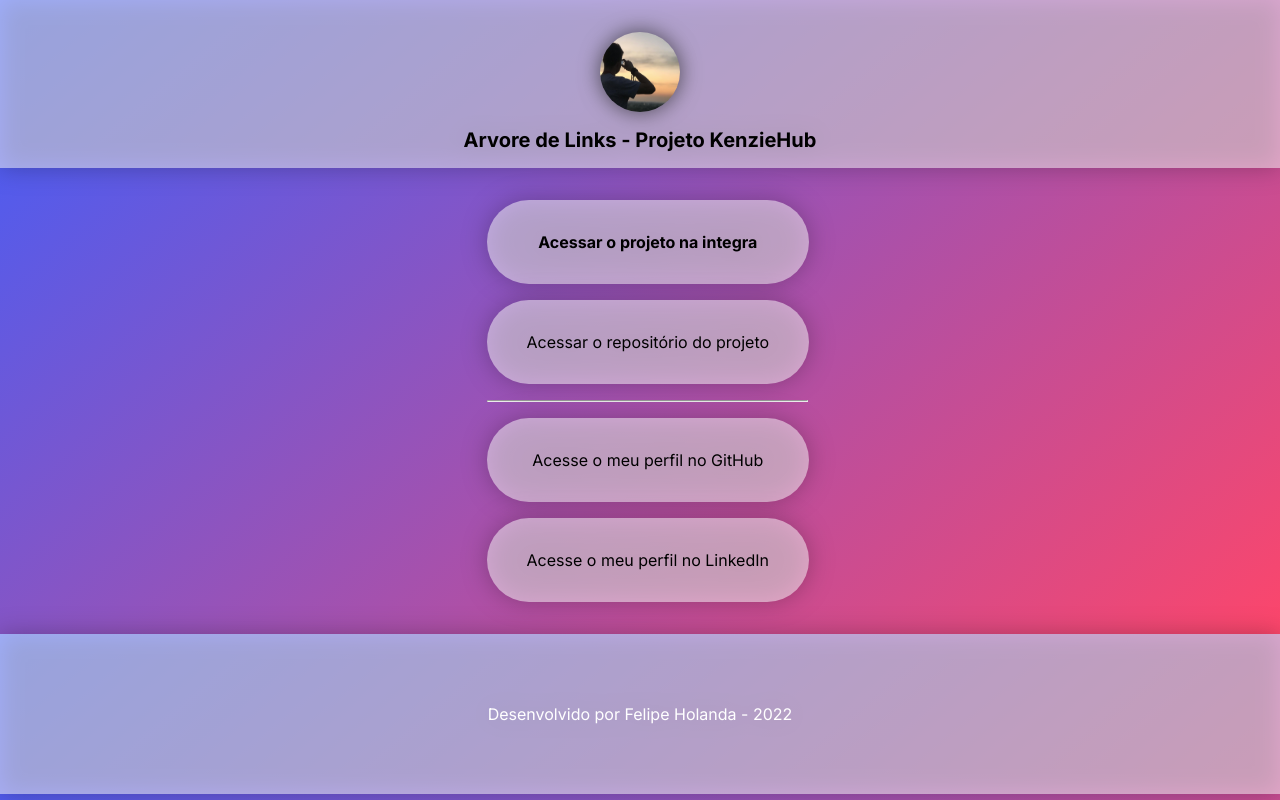
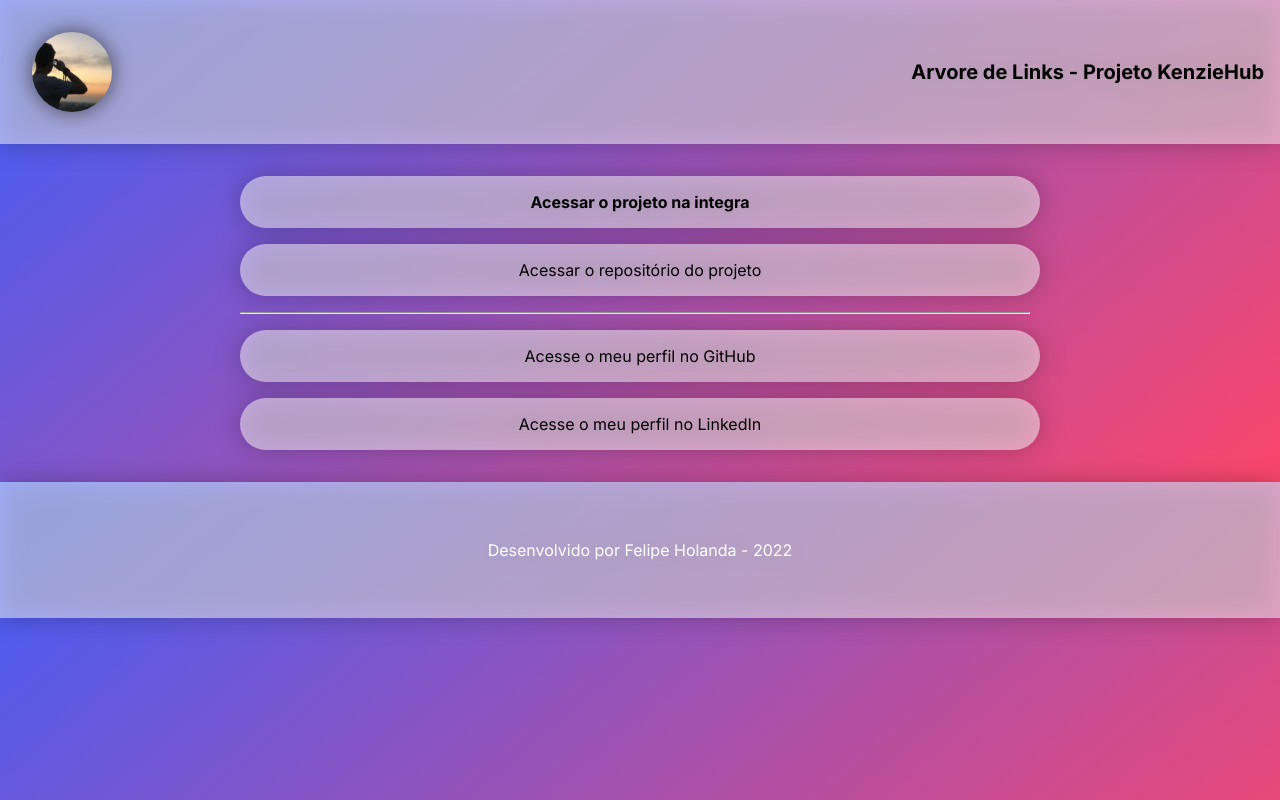
Before and after one commit to Felipe-Holanda/linkTree, a plain HTML site: page KenzieHub/index.html in a window 1280 px wide. Drawn offline with Linux system fonts and the light colour scheme.

Commit message:
Mobile first

```diff
--- a/KenzieHub/index.css
+++ b/KenzieHub/index.css
@@ -116,3 +116,23 @@ footer{
     background-color: rgba(255,255,255,.5);
     filter: drop-shadow(0 0 0.75rem rgba(0,0,0,.5));
 }
+@media screen and (min-width: 768px){
+    header{
+        display: flex;
+        flex-direction: row;
+        justify-content: space-between;
+    }
+    main{
+        flex-direction: row;
+        flex-wrap: wrap;
+        justify-content: space-around;
+    }
+    li{
+        width: 50em;
+        margin: 1em;
+        padding: 1em;
+    }
+    footer{
+        height: 8.5em;
+    }
+}
```
